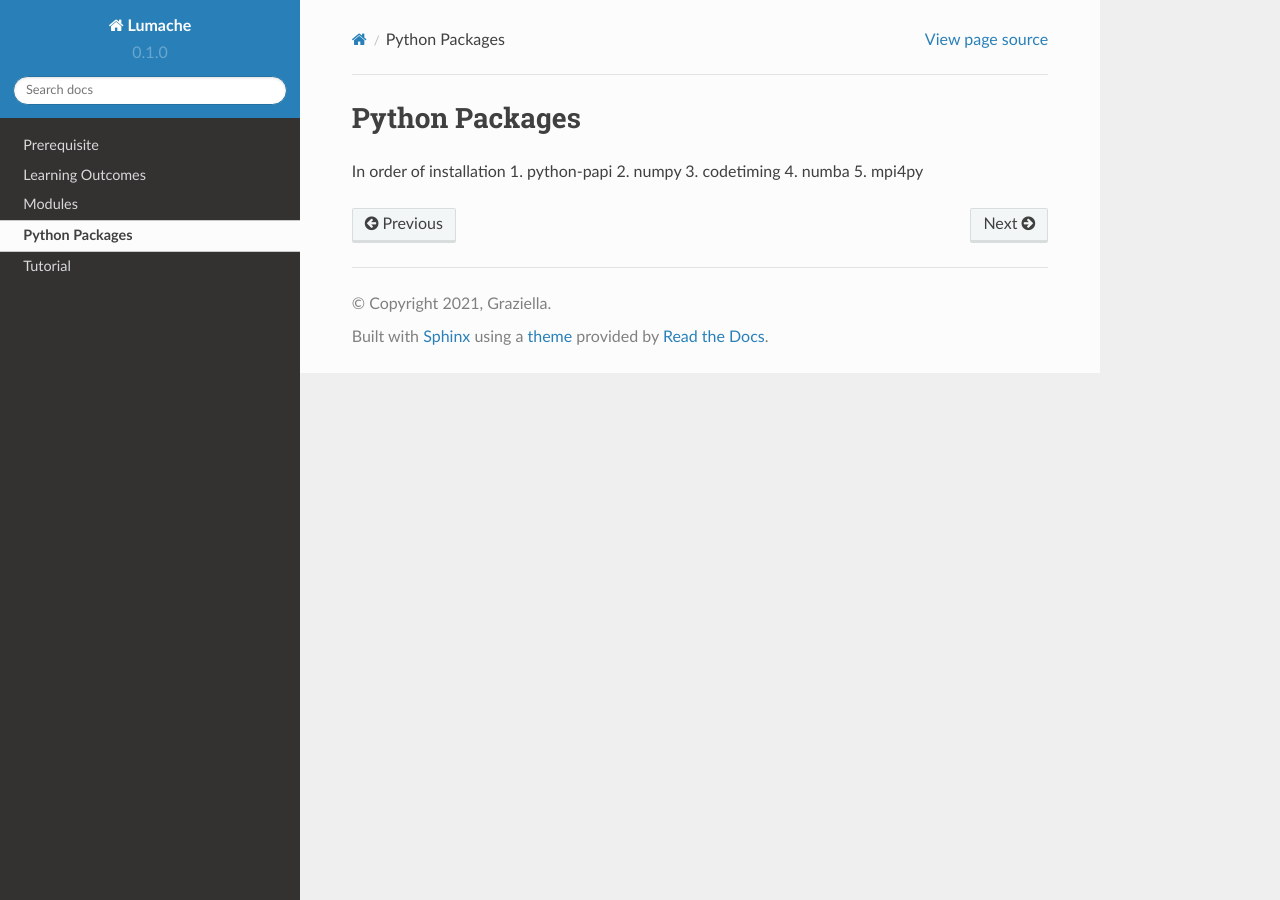
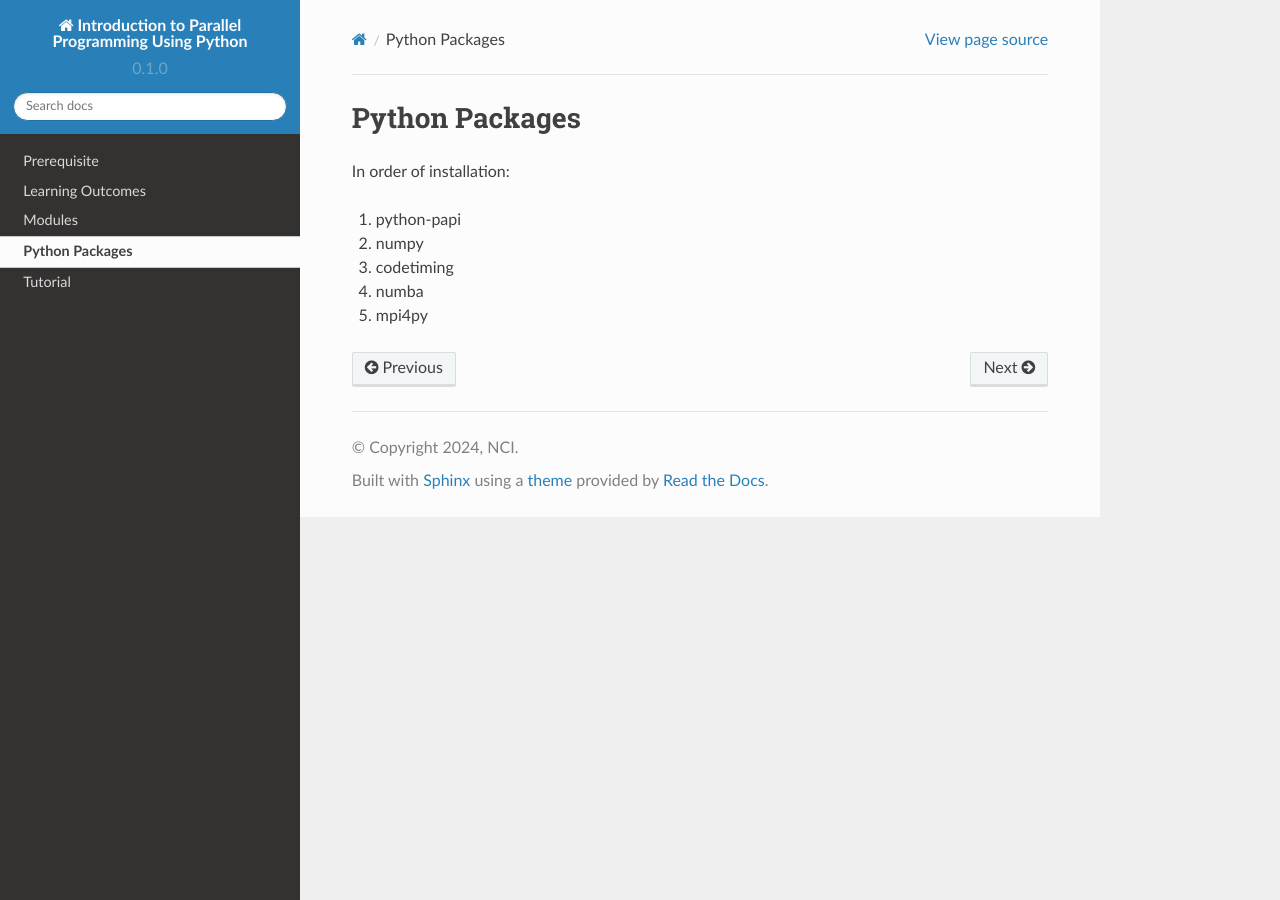
Before and after one commit to NCI900-Training-Organisation/intro-to-parallel-programming, a Sphinx documentation site: the page built from docs/source/packages.rst, in a window 1280 px wide. Built offline with Sphinx 7.4.7 and the Read the Docs theme 2.0.0, drawn with Linux system fonts in a browser that asks for light colours.

Commit message:
documentation updated

```diff
--- a/docs/source/conf.py
+++ b/docs/source/conf.py
@@ -2,9 +2,9 @@
 
 # -- Project information
 
-project = 'Lumache'
-copyright = '2021, Graziella'
-author = 'Graziella'
+project = 'Introduction to Parallel Programming Using Python'
+copyright = '2024, NCI'
+author = 'Joseph John'
 
 release = '0.1'
 version = '0.1.0'
--- a/docs/source/packages.rst
+++ b/docs/source/packages.rst
@@ -1,9 +1,10 @@
 Python Packages
 ===============
 
-In order of installation
-1. python-papi
-2. numpy
-3. codetiming
-4. numba
-5. mpi4py
+In order of installation:
+
+1.  python-papi
+2.  numpy
+3.  codetiming
+4.  numba
+5.  mpi4py
--- a/docs/source/prerequisite.rst
+++ b/docs/source/prerequisite.rst
@@ -2,5 +2,6 @@ Prerequisite
 ============
 
 Prerequisite:
-1. Experience with Python.
-2. Experience with bash or similar unix shells.
+
+1.  Experience with Python.
+2.  Experience with bash or similar unix shells.
--- a/docs/source/tutorial.rst
+++ b/docs/source/tutorial.rst
@@ -1,4 +1,4 @@
 Tutorial
 ========
-
+..
 .. image::  figs/HPC_overview.drawio.png
```
Also changed, not shown: docs/source/modules.rst (+4 -4 lines), docs/source/outcomes.rst (+4 -4 lines).
